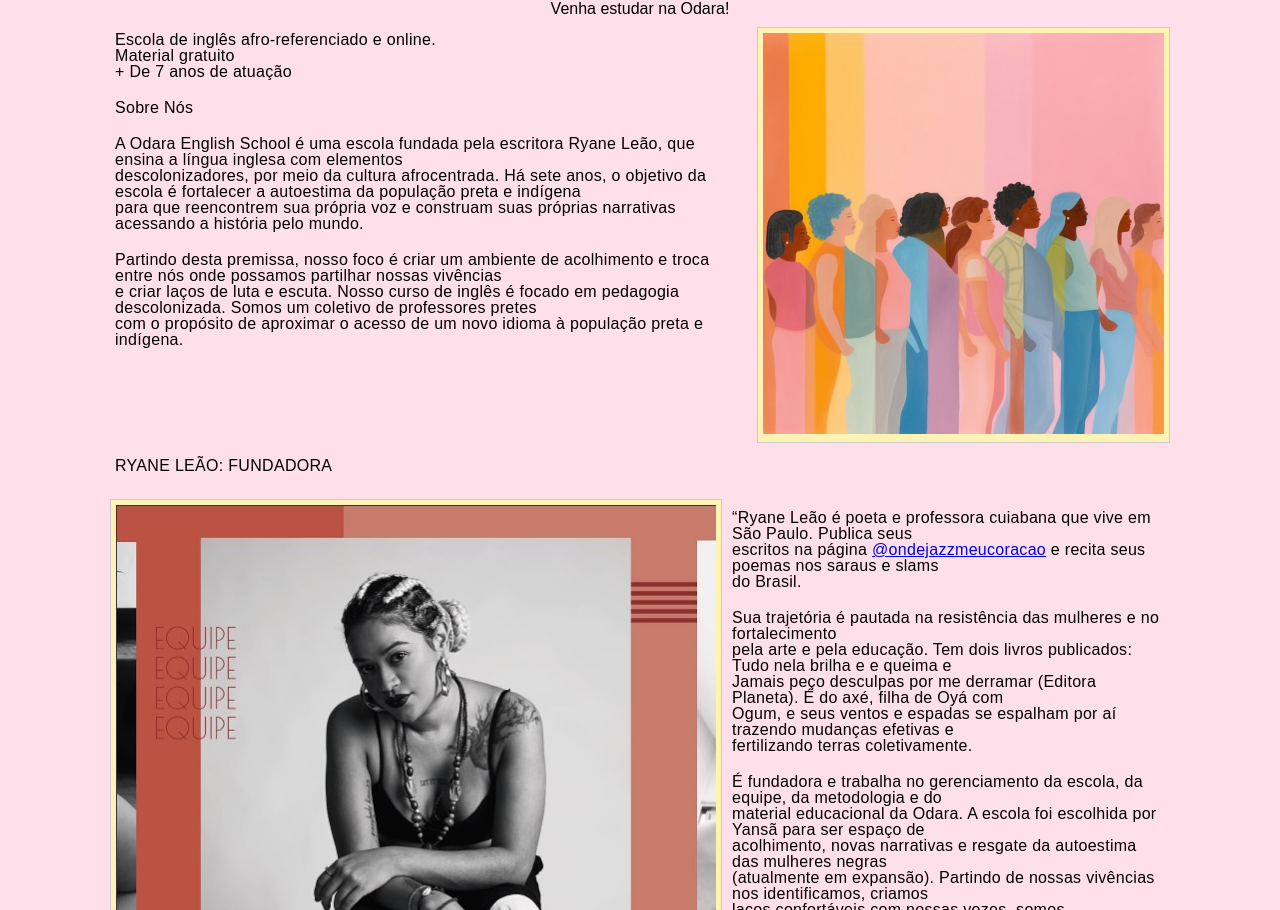
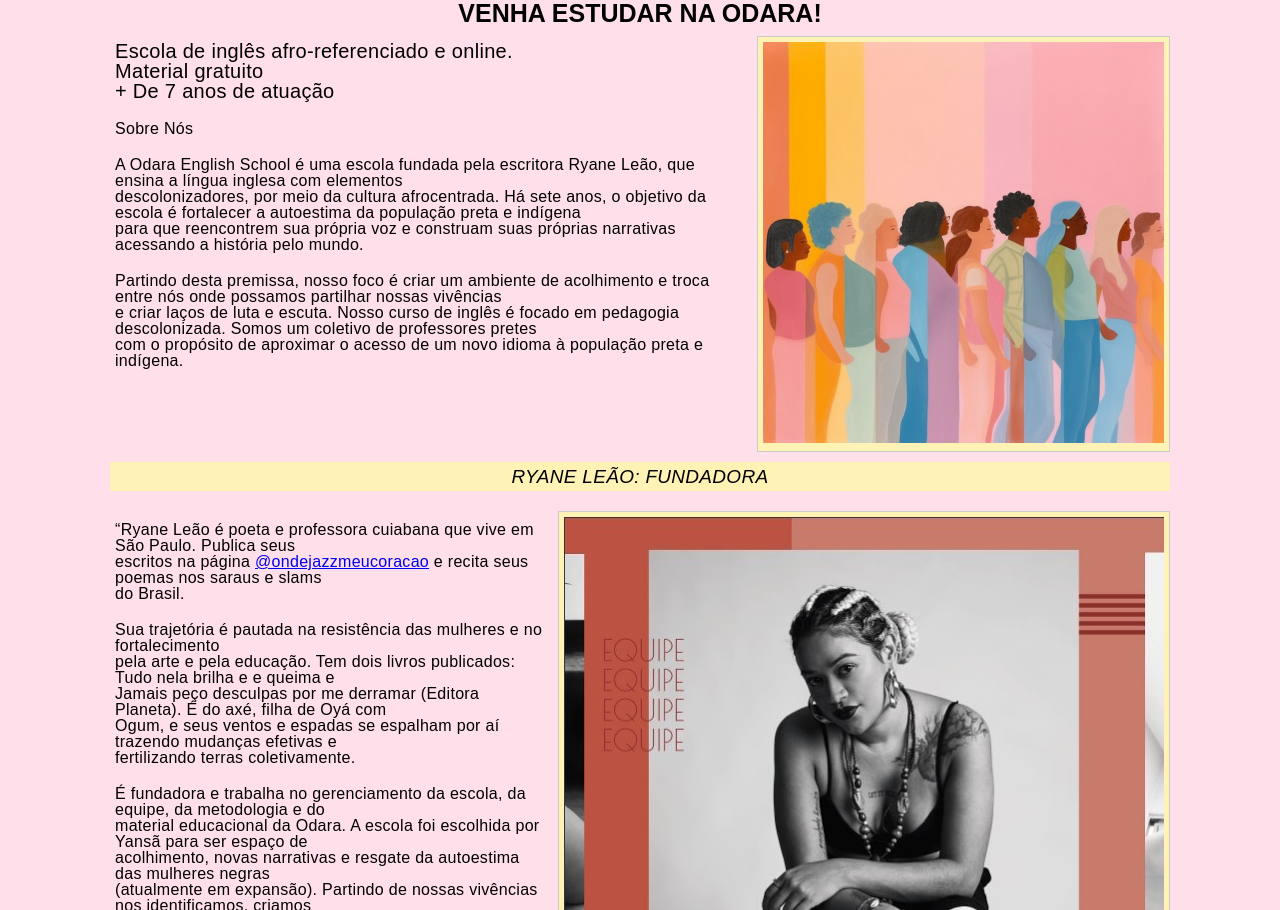
Before and after one commit to jplima-analytics/Odara, a plain HTML site: page index.html in a window 1280 px wide. Shown: the part 99-1009 px from the top of the page. Drawn offline with Linux system fonts and the light colour scheme.

Commit message:
correção de formato

```diff
--- a/style/style.css
+++ b/style/style.css
@@ -86,18 +86,29 @@ h2 {
 .fundadoraimg, .coordenadoraimg, .relacionamento-img {
     background-color: #fff2b5;
     border: 1px solid #ccc;
-    float: left;
+    float: right;
     clear: both;
 }
 
-.fundadora{
+.fundadora,footer{
     clear: both;
 }
 
 .colaboradores h2{
     clear: both;
+    text-align: center;
+    background-color: #fff2b5 ;
+    font-style: italic;
+    font-size: 19px;
 }
 
-footer{
-    clear: both;
+h3{
+    font-size: 25px;
+    font-weight: bolder;
+    text-transform: uppercase;
 }
+
+ul{
+    font-size: 20px;
+
+}
```
